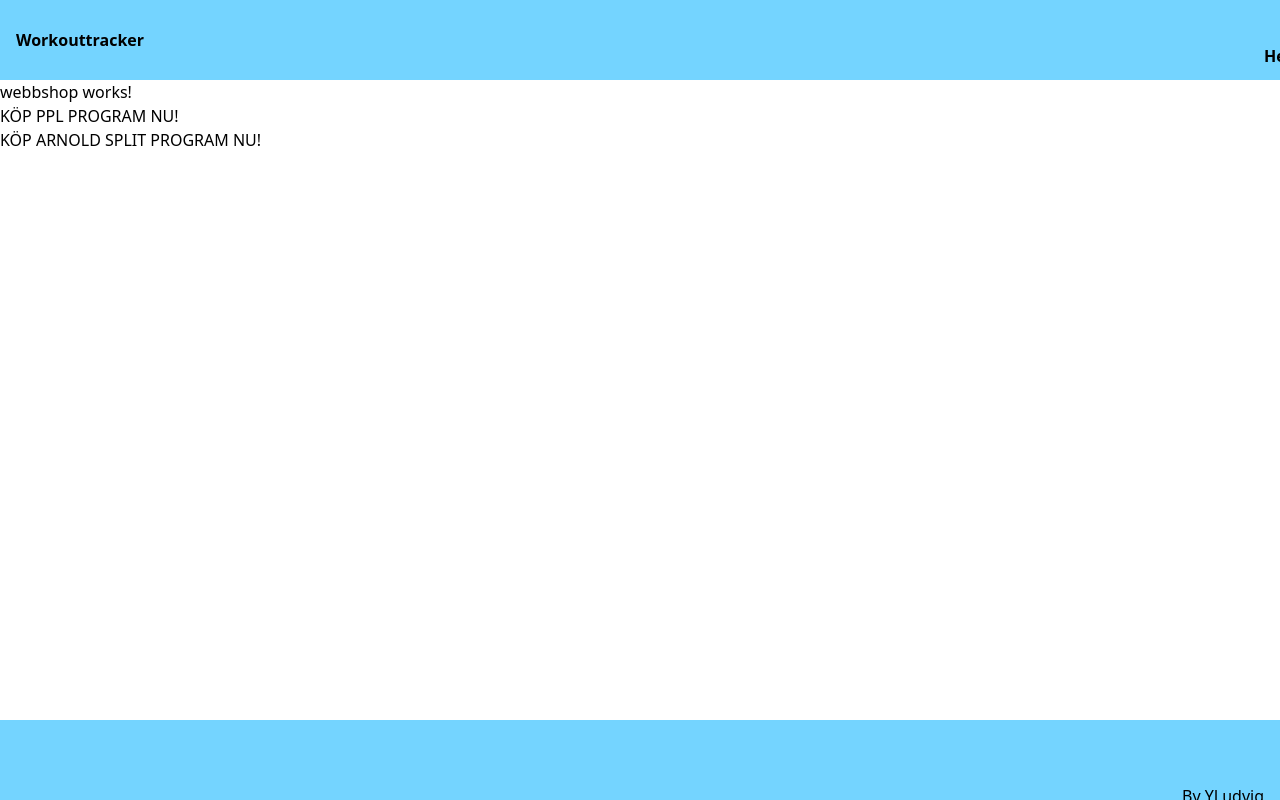
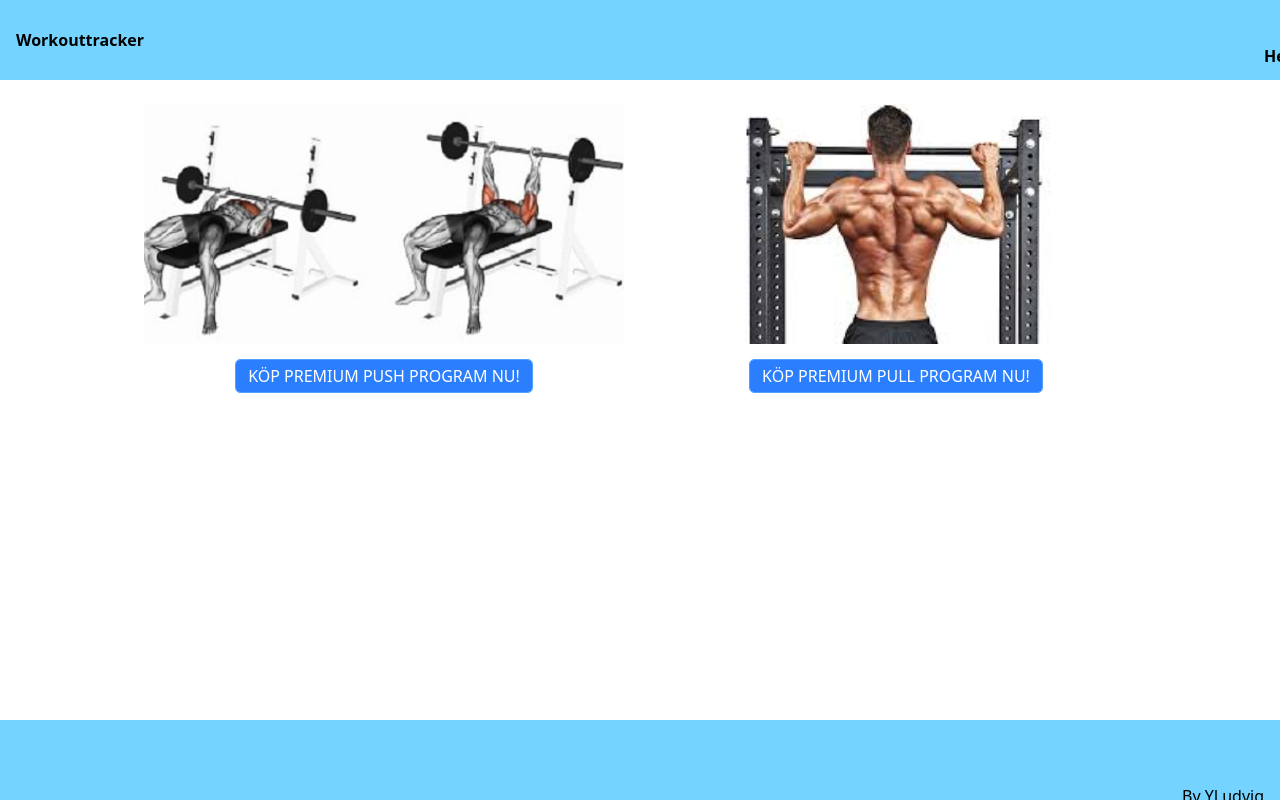
Before and after one commit to YLudvig/workouttrackerfrontend, an Angular app: page /webbshop in a window 1280 px wide. Built offline with nearby package versions, Linux system fonts and the light colour scheme.

Commit message:
snyggat till webbshoppen close #43 close #8 close #74

```diff
--- a/angular.json
+++ b/angular.json
@@ -14,21 +14,20 @@
           "builder": "@angular/build:application",
           "options": {
             "browser": "src/main.ts",
-            "polyfills": [
-              "zone.js",
-              "src/global-polyfills.ts"
-
-            ],
+            "polyfills": ["zone.js", "src/global-polyfills.ts"],
             "tsConfig": "tsconfig.app.json",
             "assets": [
               {
                 "glob": "**/*",
                 "input": "public"
+              },
+              {
+                "glob": "**/*",
+                "input": "src/assets",
+                "output": "/assets"
               }
             ],
-            "styles": [
-              "src/styles.css"
-            ]
+            "styles": ["src/styles.css"]
           },
           "configurations": {
             "production": {
@@ -72,20 +71,20 @@
         "test": {
           "builder": "@angular/build:karma",
           "options": {
-            "polyfills": [
-              "zone.js",
-              "zone.js/testing"
-            ],
+            "polyfills": ["zone.js", "zone.js/testing"],
             "tsConfig": "tsconfig.spec.json",
             "assets": [
               {
                 "glob": "**/*",
                 "input": "public"
+              },
+              {
+                "glob": "**/*",
+                "input": "src/assets",
+                "output": "/assets"
               }
             ],
-            "styles": [
-              "src/styles.css"
-            ]
+            "styles": ["src/styles.css"]
           }
         }
       }
--- a/src/app/api/StripeAPI.ts
+++ b/src/app/api/StripeAPI.ts
@@ -1,9 +1,12 @@
 import { environment } from "../../environments/environment";
 
 const token = localStorage.getItem("token");
+const userId = localStorage.getItem('userId');
 
 // Exporterar vår funktion för att skicka användare till stripe för att köpa ösnakde program
 export async function buyStripeItem(priceId:string): Promise<any> {
+    const token = localStorage.getItem("token");
+    const userId = localStorage.getItem('userId');
     const response = await fetch(`${environment.backendApiUrl}/stripe/create-checkout-session`, {
         method : "POST",
         headers: {
@@ -11,7 +14,10 @@ export async function buyStripeItem(priceId:string): Promise<any> {
             'Authorization': `Bearer ${token}`
         },
         body: JSON.stringify(
-            {priceId : priceId}
+            {
+                priceId : priceId,
+                userId: userId
+            }
         )
     });
 
--- a/src/app/homepage/homepage.html
+++ b/src/app/homepage/homepage.html
@@ -115,7 +115,7 @@
   <button
     type="button"
     (click)="addExercise()"
-    class="mt-2 mb-4 px-3 py-1 bg-green-500 text-white rounded hover:bg-green-600 outline outline-1 outline-green-400"
+    class="mt-2 mb-4 px-3 py-1 bg-blue-500 text-white rounded hover:bg-blue-600 outline outline-1 outline-blue-400"
   >
     Lägg till en övning i träningspasset
   </button>
@@ -123,7 +123,7 @@
   <button
     type="button"
     (click)="submitWorkout()"
-    class="mt-2 mb-4 px-3 py-1 bg-green-500 text-white rounded hover:bg-green-600 outline outline-1 outline-green-400"
+    class="mt-2 mb-4 px-3 py-1 bg-blue-500 text-white rounded hover:bg-blue-600 outline outline-1 outline-blue-400"
   >
     Skapa träningspasset
   </button>
--- a/src/app/homepage/homepage.ts
+++ b/src/app/homepage/homepage.ts
@@ -15,7 +15,7 @@ import { WorkoutList, WorkoutRequest } from '../types/Workoutsession';
 export class Homepage implements OnInit{
   //Tog denna komponenten och översatta den till angular från react/ts: https://www.creative-tim.com/twcomponents/component/chat-box
   // Boolean som vi användar för att antingen öppna eller stänga vår chat
-  isChatOpen = true;
+  isChatOpen = false;
   userInput = '';
 
   // Lista av meddelanden, behöver separera botmeddelanden från promptsen så vi kan bestämma om det ska visas som skickats från en själv eller till en
--- a/src/app/webbshop/webbshop.html
+++ b/src/app/webbshop/webbshop.html
@@ -1,8 +1,17 @@
-<p>webbshop works!</p>
+<div class="flex flex-col md:flex-row gap-4 mt-6 justify-center">
 
+    <div class="flex flex-col items-center">
+        <img src="assets/Bench-Press.jpg" alt="Push Program" class="w-120 h-60 object-cover mb-2">
+        <button (click)="stripePurchase('price_1SLgj7H45j46nWqxtf1O7bWJ')"
+        class="mt-2 mb-4 px-3 py-1 bg-blue-500 text-white rounded hover:bg-blue-600 outline outline-1 outline-blue-400"
+        >KÖP PREMIUM PUSH PROGRAM NU! </button>
+    </div>
 
-<button (click)="stripePurchase('price_1SLgj7H45j46nWqxtf1O7bWJ')">KÖP PPL PROGRAM NU! </button>
-
-<div></div>
-
-<button (click)="stripePurchase('price_1SLkUFH45j46nWqx0myyaJAo')">KÖP ARNOLD SPLIT PROGRAM NU!</button>
+    <br>
+    <div class="flex flex-col items-center">
+        <img src="assets/pullups.jpeg" alt="Pull Program" class="w-120 h-60 object-cover mb-2">
+        <button (click)="stripePurchase('price_1SLkUFH45j46nWqx0myyaJAo')"
+        class="mt-2 mb-4 px-3 py-1 bg-blue-500 text-white rounded hover:bg-blue-600 outline outline-1 outline-blue-400"
+        >KÖP PREMIUM PULL PROGRAM NU!</button>
+    </div>
+</div>
```
Also changed, not shown: src/assets/Bench-Press.jpg (added), src/assets/pullups.jpeg (added).
